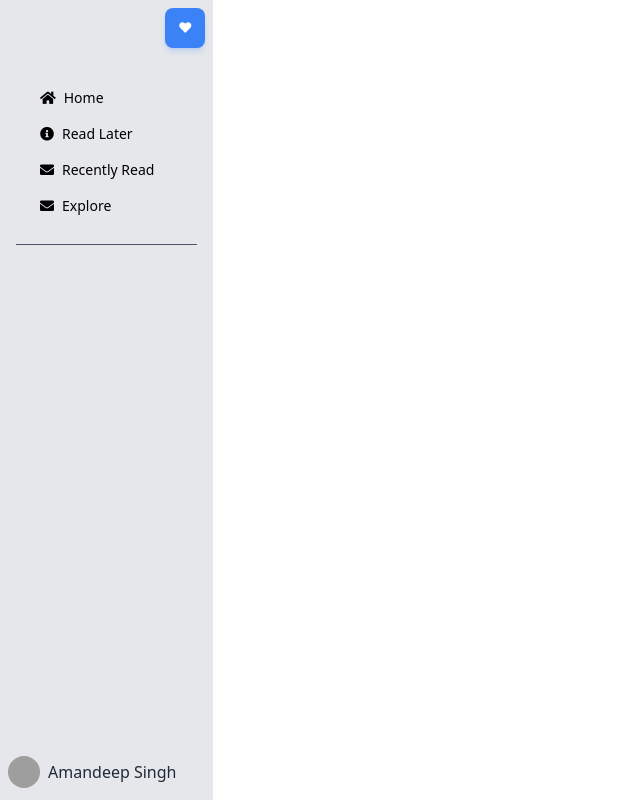
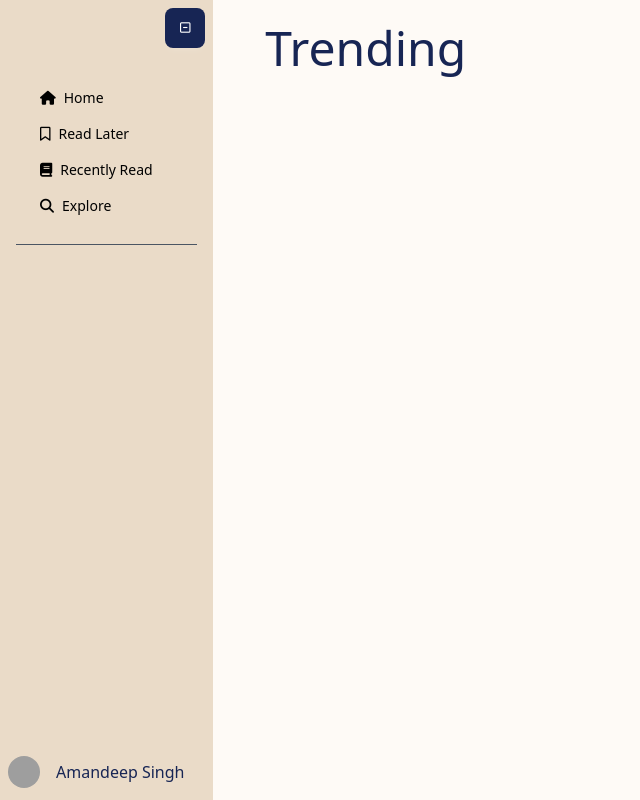
Before and after one commit to Amandeep404/FeedParser, a Flask app: page / in a window 1280 px wide. Shown: the whole page, without its empty margins (0-640 px from the left). Run offline with Flask 3, Linux system fonts and the light colour scheme; some libraries are stand-ins or nearby versions; grey boxes are pictures that could not be loaded.

Commit message:
mvp ready for presentation

```diff
--- a/routes/__init__.py
+++ b/routes/__init__.py
@@ -48,3 +48,16 @@ def sources_post():
     feed_articles = feed.get_articles(parsed)
     Article.insert_from_feed(source.id, feed_articles)
     return redirect('/sources')
+
+# POP UP on user section routes
+@app.route('/profile')
+def profile():
+    return render_template('profile.html')
+
+@app.route('/settings')
+def settings():
+    return render_template('settings.html')
+
+@app.route('/logout')
+def logout():
+    return redirect('/')
--- a/static/css/main.css
+++ b/static/css/main.css
@@ -3209,12 +3181,8 @@ html:has(.drawer-toggle:checked) {
   margin-bottom: 1rem;
 }
 
-.mb-5 {
-  margin-bottom: 1.25rem;
-}
-
-.ml-2 {
-  margin-left: 0.5rem;
+.ml-4 {
+  margin-left: 1rem;
 }
 
 .mt-14 {
@@ -3365,6 +3324,11 @@ html:has(.drawer-toggle:checked) {
 
 .-translate-y-1\/2 {
   --tw-translate-y: -50%;
+  transform: translate(var(--tw-translate-x), var(--tw-translate-y)) rotate(var(--tw-rotate)) skewX(var(--tw-skew-x)) skewY(var(--tw-skew-y)) scaleX(var(--tw-scale-x)) scaleY(var(--tw-scale-y));
+}
+
+.translate-x-80 {
+  --tw-translate-x: 20rem;
   transform: translate(var(--tw-translate-x), var(--tw-translate-y)) rotate(var(--tw-rotate)) skewX(var(--tw-skew-x)) skewY(var(--tw-skew-y)) scaleX(var(--tw-scale-x)) scaleY(var(--tw-scale-y));
 }
 
@@ -3484,9 +3448,9 @@ html:has(.drawer-toggle:checked) {
   background-color: rgb(29 78 216 / var(--tw-bg-opacity));
 }
 
-.bg-gray-200 {
+.bg-blue-950 {
   --tw-bg-opacity: 1;
-  background-color: rgb(229 231 235 / var(--tw-bg-opacity));
+  background-color: rgb(23 37 84 / var(--tw-bg-opacity));
 }
 
 .bg-gray-50 {
@@ -3494,19 +3458,23 @@ html:has(.drawer-toggle:checked) {
   background-color: rgb(249 250 251 / var(--tw-bg-opacity));
 }
 
-.bg-green-400 {
-  --tw-bg-opacity: 1;
-  background-color: rgb(74 222 128 / var(--tw-bg-opacity));
-}
-
-.bg-green-600 {
-  --tw-bg-opacity: 1;
-  background-color: rgb(22 163 74 / var(--tw-bg-opacity));
-}
-
-.bg-blue-500 {
-  --tw-bg-opacity: 1;
-  background-color: rgb(59 130 246 / var(--tw-bg-opacity));
+.bg-gradient-to-t {
+  background-image: linear-gradient(to top, var(--tw-gradient-stops));
+}
+
+.from-gray-800 {
+  --tw-gradient-from: #1f2937 var(--tw-gradient-from-position);
+  --tw-gradient-to: rgb(31 41 55 / 0) var(--tw-gradient-to-position);
+  --tw-gradient-stops: var(--tw-gradient-from), var(--tw-gradient-to);
+}
+
+.via-transparent {
+  --tw-gradient-to: rgb(0 0 0 / 0)  var(--tw-gradient-to-position);
+  --tw-gradient-stops: var(--tw-gradient-from), transparent var(--tw-gradient-via-position), var(--tw-gradient-to);
+}
+
+.to-transparent {
+  --tw-gradient-to: transparent var(--tw-gradient-to-position);
 }
 
 .fill-current {
@@ -3578,6 +3546,11 @@ html:has(.drawer-toggle:checked) {
   font-family: ui-sans-serif, system-ui, sans-serif, "Apple Color Emoji", "Segoe UI Emoji", "Segoe UI Symbol", "Noto Color Emoji";
 }
 
+.text-5xl {
+  font-size: 3rem;
+  line-height: 1;
+}
+
 .text-lg {
   font-size: 1.125rem;
   line-height: 1.75rem;
@@ -3624,6 +3597,11 @@ html:has(.drawer-toggle:checked) {
   color: rgb(0 0 0 / var(--tw-text-opacity));
 }
 
+.text-blue-950 {
+  --tw-text-opacity: 1;
+  color: rgb(23 37 84 / var(--tw-text-opacity));
+}
+
 .text-gray-500 {
   --tw-text-opacity: 1;
   color: rgb(107 114 128 / var(--tw-text-opacity));
@@ -3666,8 +3639,8 @@ html:has(.drawer-toggle:checked) {
   box-shadow: var(--tw-ring-offset-shadow, 0 0 #0000), var(--tw-ring-shadow, 0 0 #0000), var(--tw-shadow);
 }
 
-.shadow-blue-500\/20 {
-  --tw-shadow-color: rgb(59 130 246 / 0.2);
+.shadow-white\/10 {
+  --tw-shadow-color: rgb(255 255 255 / 0.1);
   --tw-shadow: var(--tw-shadow-colored);
 }
 
--- a/tailwind.config.js
+++ b/tailwind.config.js
@@ -2,7 +2,10 @@
 module.exports = {
   content: ["./templates/*"],
   theme: {
-    extend: {},
+    primary: "#EADBC8",
+    secondary: "#FEFAF6",
+    light: "#f8f9fa",
+    text: "#102C57",
   },
   plugins: [require("daisyui")],
   daisyui: {
--- a/templates/base_layout.html
+++ b/templates/base_layout.html
@@ -11,12 +11,15 @@
     <link rel="stylesheet" href="https://cdnjs.cloudflare.com/ajax/libs/font-awesome/5.15.2/css/all.min.css"
         integrity="sha512-HK5fgLBL+xu6dm/Ii3z4xhlSUyZgTT9tuc/hSrtw6uzJOvgRr2a9jyxxT1ely+B+xFAmJKVSTbpM/CuL7qxO8w=="
         crossorigin="anonymous" />
+    <script src="https://kit.fontawesome.com/b9c166397d.js" crossorigin="anonymous"></script>
+
 </head>
 
-<body>
+<body style="background-color: #FEFAF6;">
     <div class="flex flex-row min-h-screen transition-all duration-300">
         <!-- Sidebar -->
-        <div id="sidebar" class="bg-gray-200 transition-all duration-300 w-1/6 flex flex-col h-screen sticky top-0">
+        <div id="sidebar" class="transition-all duration-300 w-1/6 flex flex-col h-screen sticky top-0"
+            style="background-color: #EADBC8;">
             <!-- Collapse/Expand Icon -->
             <div class="flex justify-end p-2"> <!-- Top-right corner -->
                 <!--
@@ -26,23 +29,24 @@
                     style="width: 30px; height: 50px;" class="relative top-0 left-8" /> -->
                 <!-- <button id="sidebar-toggle" class="btn btn-primary" style="width: 24px; height: 24px;"></button> -->
                 <button
-                    class="relative align-middle select-none font-sans font-medium text-center uppercase transition-all disabled:opacity-50 disabled:shadow-none disabled:pointer-events-none w-10 max-w-[40px] h-10 max-h-[40px] rounded-lg text-xs bg-blue-500 text-white shadow-md shadow-blue-500/20 hover:shadow-lg hover:shadow-blue-500/40 focus:opacity-[0.85] focus:shadow-none active:opacity-[0.85] active:shadow-none"
+                    class="relative align-middle select-none font-sans font-medium text-center uppercase transition-all disabled:opacity-50 disabled:shadow-none disabled:pointer-events-none w-10 max-w-[40px] h-10 max-h-[40px] rounded-lg text-xs bg-blue-950  text-white shadow-md shadow-white/10 hover:shadow-lg hover:shadow-blue-800/10 focus:opacity-[0.85] focus:shadow-none active:opacity-[0.85] active:shadow-none"
                     type="button" id="sidebar-toggle">
                     <span class="absolute transform -translate-x-1/2 -translate-y-1/2 top-1/2 left-1/2"><i
-                            class="fas fa-heart" aria-hidden="true"></i></span></button>
+                            class="fa fa-minus-square-o" aria-hidden="true"></i></span></button>
             </div>
 
             <!-- Sidebar Content -->
             <div id="sidebar-content" class="p-4 flex-1"> <!-- Sidebar remains in position -->
                 <ul class="menu">
                     <li><a class="text-black" href="/"><i class="fas fa-home"></i> Home</a></li>
-                    <li><a class="text-black" href="{{ url_for('bookmarks') }}"><i class="fas fa-info-circle"></i> Read
+                    <li><a class="text-black" href="{{ url_for('bookmarks') }}"><i class="fa fa-bookmark-o"
+                                aria-hidden="true"></i> Read
                             Later</a></li>
-                    <li><a class="text-black" href="{{ url_for('recently_read') }}"><i class="fas fa-envelope"></i>
+                    <li><a class="text-black" href="{{ url_for('recently_read') }}"><i class="fas fa-book"></i>
                             Recently
                             Read</a>
                     </li>
-                    <li><a class="text-black" href="{{ url_for('sources_get') }}"><i class="fas fa-envelope"></i>
+                    <li><a class="text-black" href="{{ url_for('sources_get') }}"><i class="fas fa-search"></i>
                             Explore</a></li>
                 </ul>
                 <hr class="my-3 border-gray-600" />
@@ -71,24 +75,24 @@
                         </div>
                     </div>
                     <!-- User Name -->
-                    <div id="user-name" class="ml-2 py-2 ">
-                        <span>Amandeep Singh</span>
+                    <div id="user-name" class="ml-4 py-2">
+                        <span class="text-blue-950 ">Amandeep Singh</span>
                     </div>
                 </button>
 
                 <!-- Drop-up menu -->
                 <div id="drop-up-menu" class="absolute bottom-full left-0 hidden p-2 rounded-lg shadow-md my-1 mx-3"
-                    style="background-color: #2f2f2f; width: 88%;">
+                    style=" background-color:#102C57 ;width: 88%;">
                     <!-- Hidden by default -->
                     <ul class="flex flex-col">
                         <li class="p-2 hover:bg-gray-200 rounded-lg hover:text-black">
-                            <a href=" /profile">Profile</a> <!-- Profile link -->
+                            <a href="{{ url_for('profile')}}">Profile</a> <!-- Profile link -->
                         </li>
                         <li class="p-2 hover:bg-gray-200 hover:text-black rounded-lg">
-                            <a href="/settings">Settings</a> <!-- Settings link -->
+                            <a href="{{ url_for('settings')}}">Settings</a> <!-- Settings link -->
                         </li>
                         <li class="p-2 hover:bg-gray-200 rounded-lg text-red-500">
-                            <a href="/logout">Logout</a> <!-- Logout link -->
+                            <a href="{{ url_for('logout')}}">Logout</a> <!-- Logout link -->
                         </li>
                     </ul>
                 </div>
--- a/templates/home.html
+++ b/templates/home.html
@@ -1,13 +1,14 @@
 {% extends 'base_layout.html' %}
 
 {% block content %}
+<h1 class="text-blue-950  text-5xl px-7 ">Trending</h1>
 {% for article in articles %}
 <article class="my-7 px-7">
     <div class="space-y-8 lg:divide-y lg:divide-gray-100 my-7 py-2 px-7">
         <div class="pt-8 sm:flex lg:items-end group">
-            <div class="flex-shrink-0 mb-4 sm:mb-0 sm:mr-4">
+            <!-- <div class="flex-shrink-0 mb-4 sm:mb-0 sm:mr-4">
                 <img class="w-full rounded-md h-32 lg:w-32 object-cover" src="{{ article.image }}" alt="N/A">
-            </div>
+            </div> -->
             <div>
                 <span class="text-sm text-gray-500 added">{{ article.published }}</span>
                 <p class="mt-3 text-lg font-medium leading-6">
```
Also changed, not shown: other parts of static/css/main.css (+45 -87 lines), templates/profile.html (added, +7 -0 lines), templates/settings.html (added, +7 -0 lines), templates/sources.html (+48 -16 lines).
